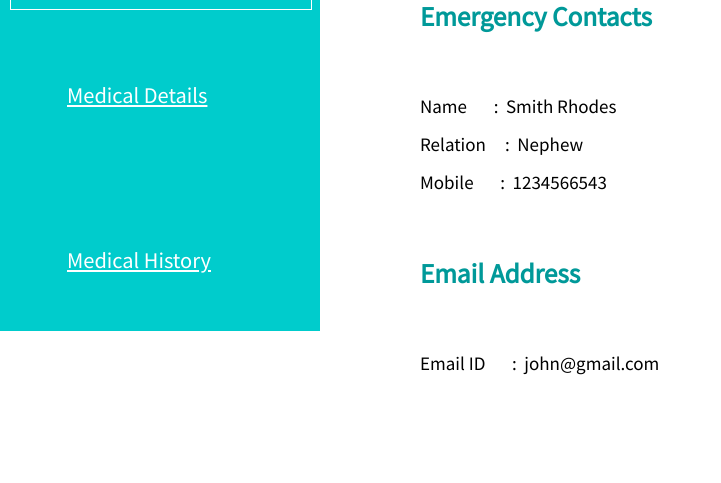
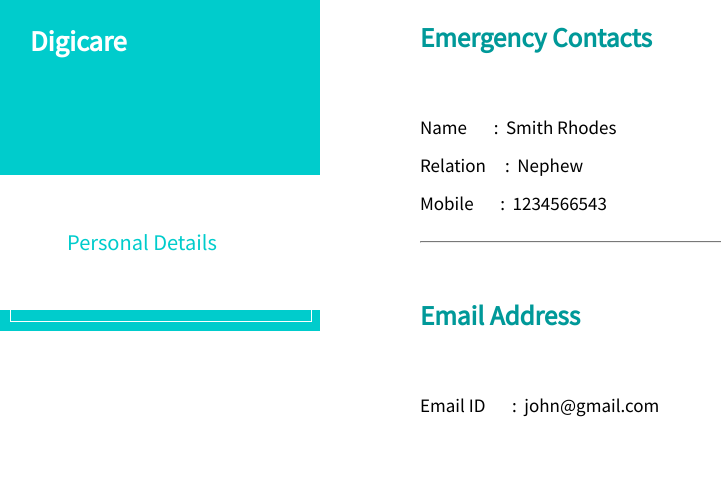
Before and after one commit to swethalohith/2022-IBM-ISL-GoodTechScholars-Digicare, a Flask app: template templates/index.html in a window 1280 px wide. Shown: the part 469-952 px from the top of the page, without its empty margins (0-721 px from the left). Before the commit the page ends 844 px from the top, so only its background shows below. Run offline with Flask 2, Linux system fonts and the light colour scheme; the template is opened without the code that fills it, so the values that code supplies are empty; some libraries are stand-ins or nearby versions.

Commit message:
Update index.html

```diff
--- a/templates/index.html
+++ b/templates/index.html
@@ -17,7 +17,10 @@
                 <i class="fas fa-bars"></i>
             </button>
             <div class="tm-site-header">
-                <div class="mb-3 mx-auto tm-site-logo"><i class="fas fa-times fa-2x"></i></div>
+                <div class="mb-3 mx-auto tm-site-logo"><i class="fas fa-times fa-2x"></i>
+                    <!--<img src="static/img/Logo_white.png" >-->
+                </div>
+                <img src="static/img/Logo_white.png" width = '300' height='300' />
                 <h2 class="text-center">Digicare</h2>
             </div>
             <nav class="tm-nav" id="tm-nav">
@@ -41,9 +44,9 @@
                 </ul>
             </nav>
 
-            <p class="tm-mb-80 pr-5 text-white">
+            <h4 class="tm-mb-80 pr-5 text-white">
                 DIGICARE
-            </p>
+            </h4>
         </div>
     </header>
     <div class="container-fluid">
@@ -65,7 +68,9 @@
                             Mobile&nbsp;&nbsp;&nbsp;&nbsp;:&nbsp;&nbsp;1234566543<br>
                             Gender&nbsp;&nbsp;&nbsp;:&nbsp;&nbsp;Male<br>
 
+
                     </p>
+                    <hr>
                     <h2 class="tm-pt-30 tm-color-primary tm-post-title">Emergency Contacts</h2>
                         <!--<font size=5><font color: #999>-->
 
@@ -75,21 +80,34 @@
                             Name&nbsp;&nbsp;&nbsp;&nbsp;&nbsp;&nbsp;&nbsp;:&nbsp;&nbsp;Smith Rhodes<br>
                             Relation&nbsp;&nbsp;&nbsp;&nbsp;&nbsp;:&nbsp;&nbsp;Nephew<br>
                             Mobile&nbsp;&nbsp;&nbsp;&nbsp;&nbsp;&nbsp;&nbsp;:&nbsp;&nbsp;1234566543<br>
+
+
+
                     </p>
-
+                    <hr>
                 <h2 class="tm-pt-30 tm-color-primary tm-post-title">Email Address</h2>
                     <!--<font size=5><font color: #999>-->
 
+
+
                 <p class="tm-pt-30">
                         Email ID&nbsp;&nbsp;&nbsp;&nbsp;&nbsp;&nbsp;&nbsp;:&nbsp;&nbsp;john@gmail.com<br>
+
+
+
+
                 </p>
 
+
+
             </div>
+
 
             </div>
 
         </main>
     </div>
-
+    <!--<script src="js/jquery.min.js"></script>
+    <script src="js/templatemo-script.js"></script>-->
 </body>
 </html>
```
